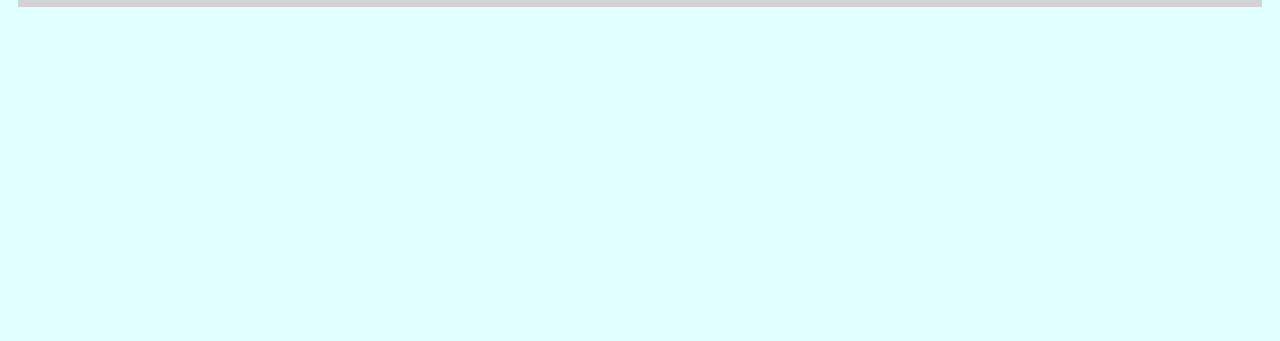
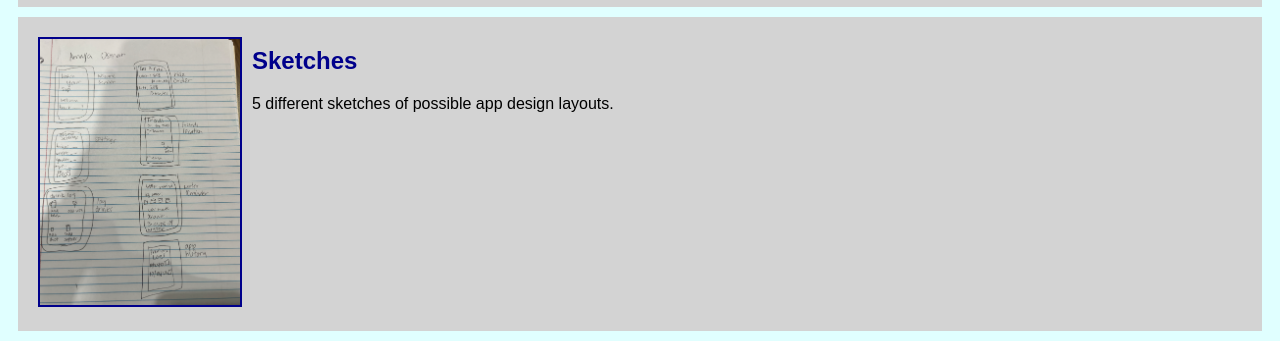
Before and after one commit to amayaosman/amayaosman.github.io, a plain HTML site: page csce190/index.html in a window 1280 px wide. Shown: the part 951-1292 px from the top of the page. Before the commit the page ends 968 px from the top, so only its background shows below. Drawn offline with Linux system fonts and the light colour scheme.

Commit message:
Add files via upload

```diff
--- a/csce190/index.html
+++ b/csce190/index.html
@@ -50,5 +50,16 @@
             </p>
         </section>
     </section>
+
+        <!--Sketches Assignment-->
+        <section class="assignment">
+            <a href= "files/Team Sketches (1).pdf"><img src= "images/Screen Shot 2022-11-06 at 10.03.04 PM.png"></a>
+            <section class="ass-details">
+                <a href= "files/Team Sketches (1).pdf"><h2> Sketches</h2></a>
+                <p>
+                    5 different sketches of possible app design layouts.
+                </p>
+            </section>
+        </section>
     </body>
 </html>
```
